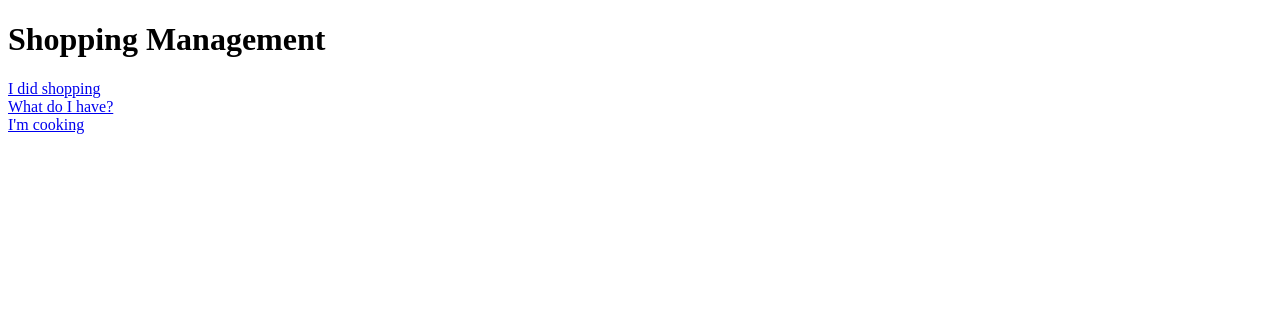
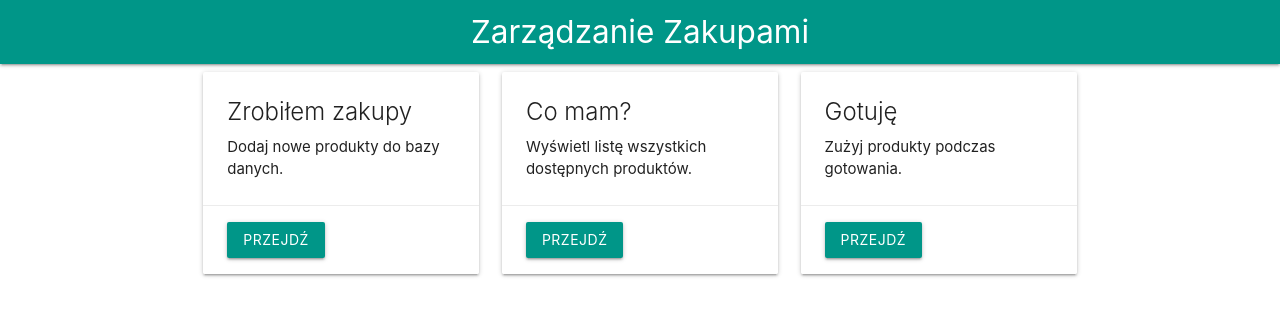
Before and after one commit to codemarcinu/shopping_management, a Flask app: page / in a window 1280 px wide. Shown: the top 316 px of the page. Run offline with Flask 3, Linux system fonts and the light colour scheme.

Commit message:
Update index.html
material_design

```diff
--- a/templates/index.html
+++ b/templates/index.html
@@ -1,13 +1,55 @@
 <!DOCTYPE html>
-<html lang="en">
+<html lang="pl">
 <head>
     <meta charset="UTF-8">
-    <title>Home</title>
+    <meta name="viewport" content="width=device-width, initial-scale=1.0">
+    <title>Strona Główna</title>
+    <!-- Ładowanie MaterializeCSS -->
+    <link rel="stylesheet" href="https://cdnjs.cloudflare.com/ajax/libs/materialize/1.0.0/css/materialize.min.css">
+    <script src="https://cdnjs.cloudflare.com/ajax/libs/materialize/1.0.0/js/materialize.min.js"></script>
 </head>
 <body>
-    <h1>Shopping Management</h1>
-    <a href="/add">I did shopping</a><br>
-    <a href="/products">What do I have?</a><br>
-    <a href="/cook">I'm cooking</a>
+    <nav>
+        <div class="nav-wrapper teal">
+            <a href="/" class="brand-logo center">Zarządzanie Zakupami</a>
+        </div>
+    </nav>
+    <div class="container">
+        <div class="row">
+            <div class="col s12 m4">
+                <div class="card">
+                    <div class="card-content">
+                        <span class="card-title">Zrobiłem zakupy</span>
+                        <p>Dodaj nowe produkty do bazy danych.</p>
+                    </div>
+                    <div class="card-action">
+                        <a href="/dodaj" class="btn waves-effect waves-light teal">Przejdź</a>
+                    </div>
+                </div>
+            </div>
+            <div class="col s12 m4">
+                <div class="card">
+                    <div class="card-content">
+                        <span class="card-title">Co mam?</span>
+                        <p>Wyświetl listę wszystkich dostępnych produktów.</p>
+                    </div>
+                    <div class="card-action">
+                        <a href="/co-mam" class="btn waves-effect waves-light teal">Przejdź</a>
+                    </div>
+                </div>
+            </div>
+            <div class="col s12 m4">
+                <div class="card">
+                    <div class="card-content">
+                        <span class="card-title">Gotuję</span>
+                        <p>Zużyj produkty podczas gotowania.</p>
+                    </div>
+                    <div class="card-action">
+                        <a href="/gotuje" class="btn waves-effect waves-light teal">Przejdź</a>
+                    </div>
+                </div>
+            </div>
+        </div>
+    </div>
 </body>
 </html>
```
